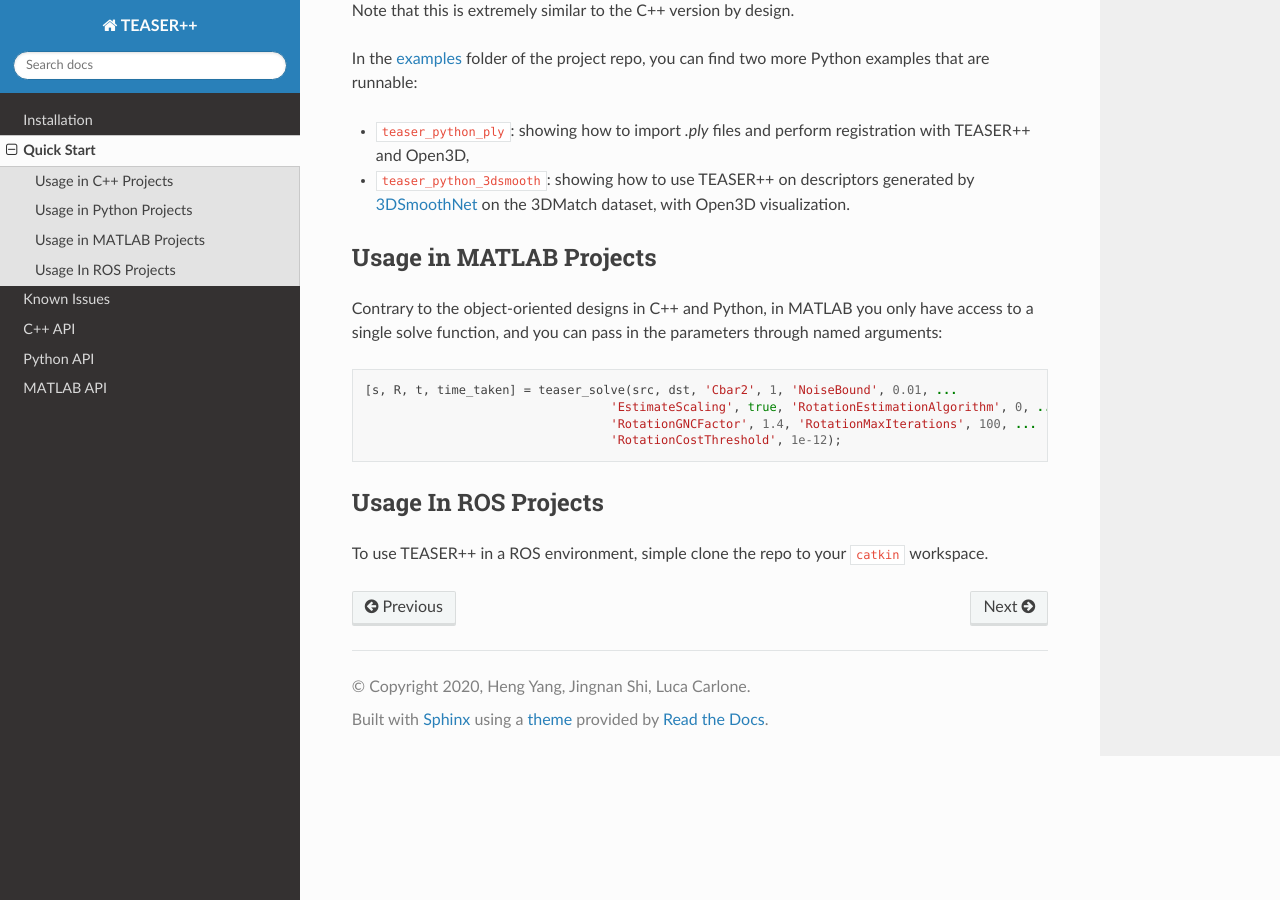
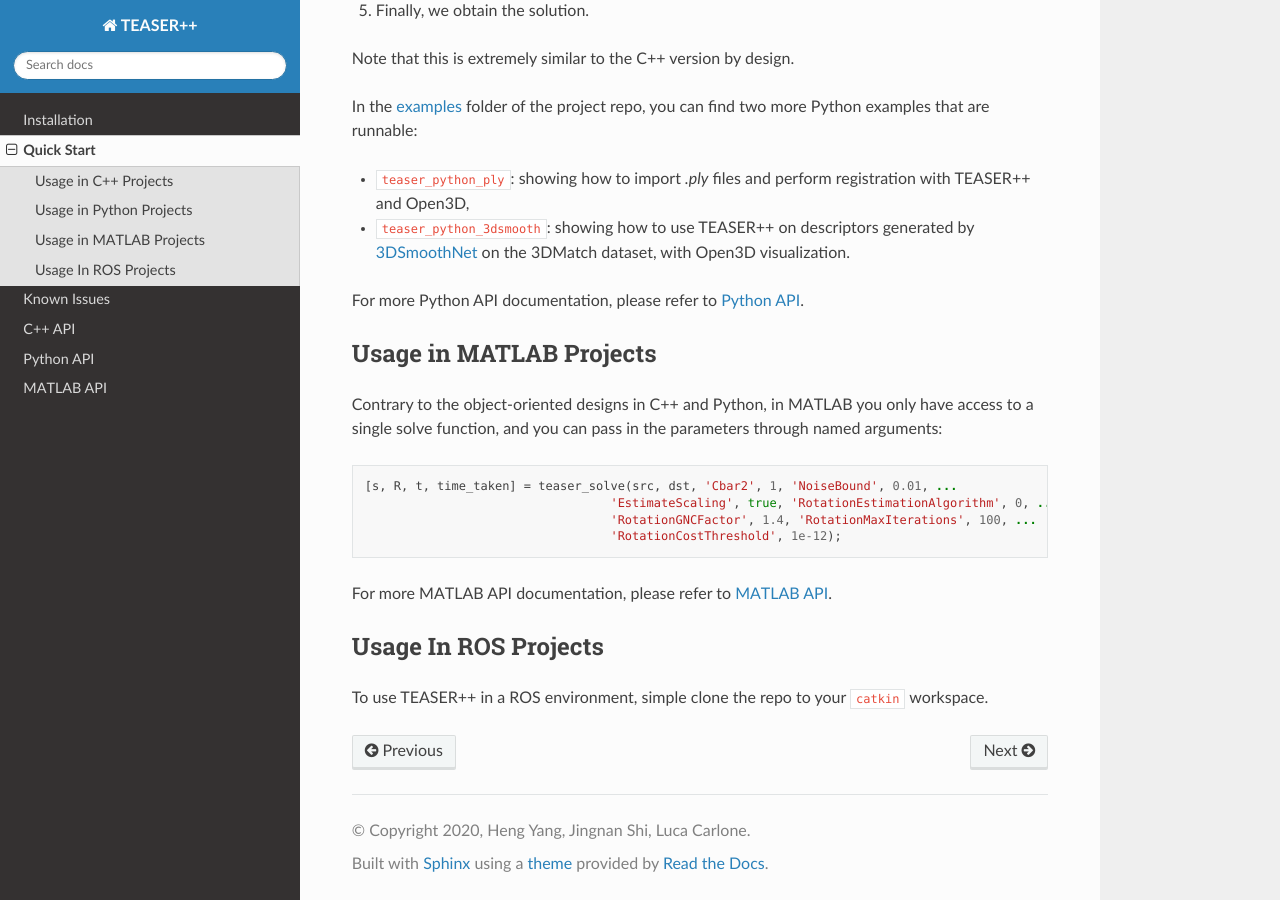
Before and after one commit to MIT-SPARK/TEASER-plusplus, a Sphinx documentation site: the page built from doc/quickstart.rst, in a window 1280 px wide and 900 px high, scrolled down 2294 px. Built offline with Sphinx 7.4.7 and the Read the Docs theme 2.0.0, drawn with Linux system fonts in a browser that asks for light colours; some of the changed text lies outside the part shown.

Commit message:
Fixing links

```diff
--- a/doc/api_cpp.rst
+++ b/doc/api-cpp.rst
@@ -1,4 +1,4 @@
-.. _api_cpp:
+.. _api-cpp:
 
 C++ API
 ========
--- a/doc/api_matlab.rst
+++ b/doc/api-matlab.rst
@@ -1,4 +1,4 @@
-.. _api_matlab:
+.. _api-matlab:
 
 MATLAB API
 ==========
--- a/doc/api_python.rst
+++ b/doc/api-python.rst
@@ -1,4 +1,4 @@
-.. _api_python:
+.. _api-python:
 
 Python API
 ==========
--- a/doc/index.rst
+++ b/doc/index.rst
@@ -16,9 +16,9 @@ If you are looking for information on a specific class or method, please refer t
 
 .. toctree::
 
-   api_cpp
-   api_python
-   api_matlab
+   api-cpp
+   api-python
+   api-matlab
 
 Indices and tables
 ==================
--- a/doc/quickstart.rst
+++ b/doc/quickstart.rst
@@ -51,6 +51,8 @@ In the `examples <https://github.com/MIT-SPARK/TEASER-plusplus/tree/master/examp
 
 - ``teaser_cpp_ply``: showing how to import `.ply` files and perform registration with TEASER++,
 - ``teaser_cpp_fpfh``: showing how to use TEASER++ with FPFH features.
+
+For complete C++ API documentation, please refer to :ref:`api-cpp`.
 
 Usage in Python Projects
 ------------------------
@@ -114,6 +116,8 @@ In the `examples <https://github.com/MIT-SPARK/TEASER-plusplus/tree/master/examp
 - ``teaser_python_ply``: showing how to import `.ply` files and perform registration with TEASER++ and Open3D,
 - ``teaser_python_3dsmooth``: showing how to use TEASER++ on descriptors generated by `3DSmoothNet <https://github.com/zgojcic/3DSmoothNet>`_ on the 3DMatch dataset, with Open3D visualization.
 
+For more Python API documentation, please refer to :ref:`api-python`.
+
 Usage in MATLAB Projects
 ------------------------
 
@@ -126,6 +130,8 @@ Contrary to the object-oriented designs in C++ and Python, in MATLAB you only ha
                                      'RotationGNCFactor', 1.4, 'RotationMaxIterations', 100, ...
                                      'RotationCostThreshold', 1e-12);
 
+For more MATLAB API documentation, please refer to :ref:`api-matlab`.
+
 Usage In ROS Projects
 ---------------------
 
```
